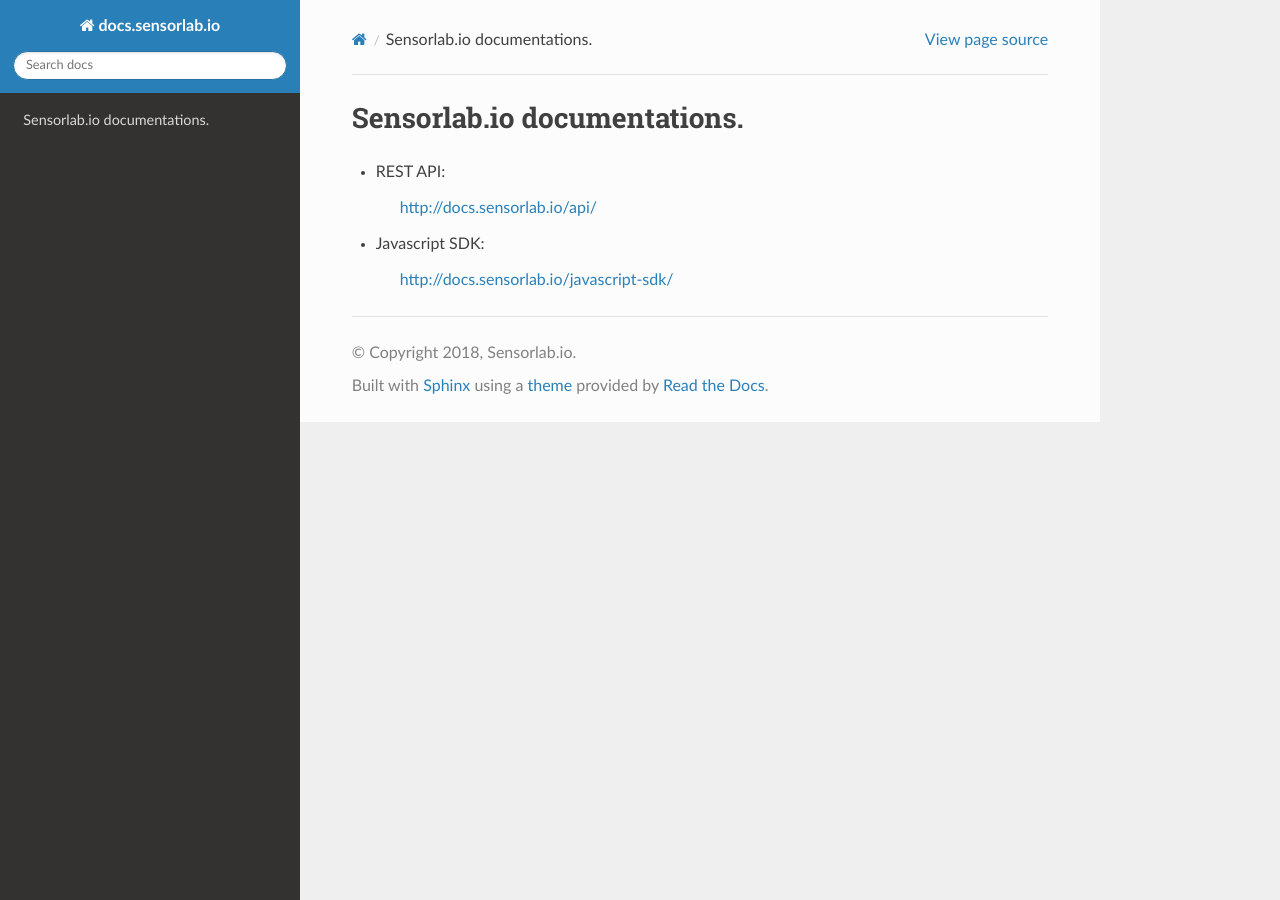
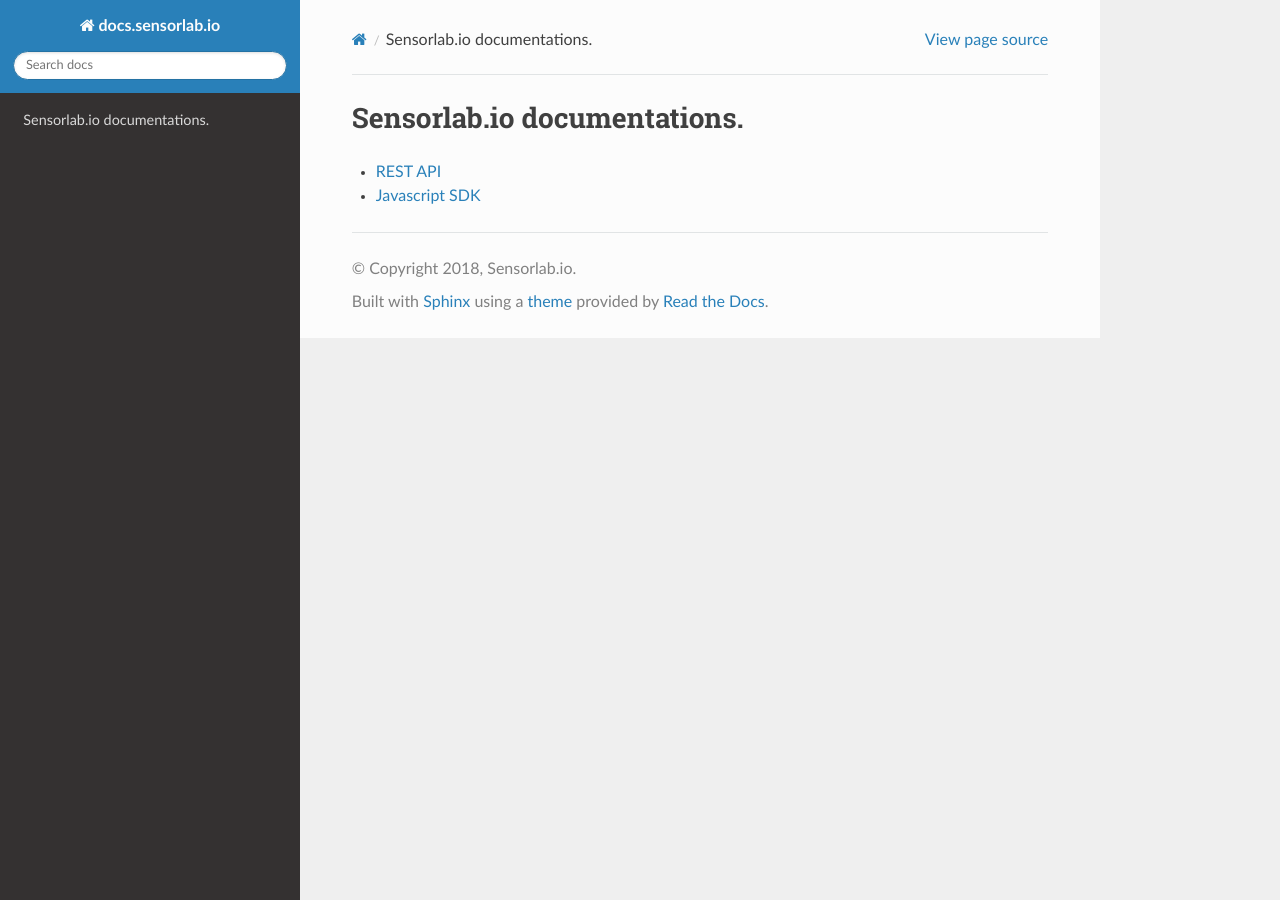
Before and after one commit to sensorlabio/docs.sensorlab.io, a Sphinx documentation site: the page built from source/index.rst, in a window 1280 px wide. Built offline with Sphinx 7.4.7 and the Read the Docs theme 2.0.0, drawn with Linux system fonts in a browser that asks for light colours; some of the changed lines change nothing that is shown.

Commit message:
Update docs links

```diff
--- a/source/index.rst
+++ b/source/index.rst
@@ -1,10 +1,5 @@
 Sensorlab.io documentations.
 ============================
 
-- REST API:
-
-    http://docs.sensorlab.io/api/
-
-- Javascript SDK:
-
-    http://docs.sensorlab.io/javascript-sdk/
+- `REST API <https://docs.sensorlab.io/api/>`_
+- `Javascript SDK <https://docs.sensorlab.io/javascript-sdk/>`_
```
